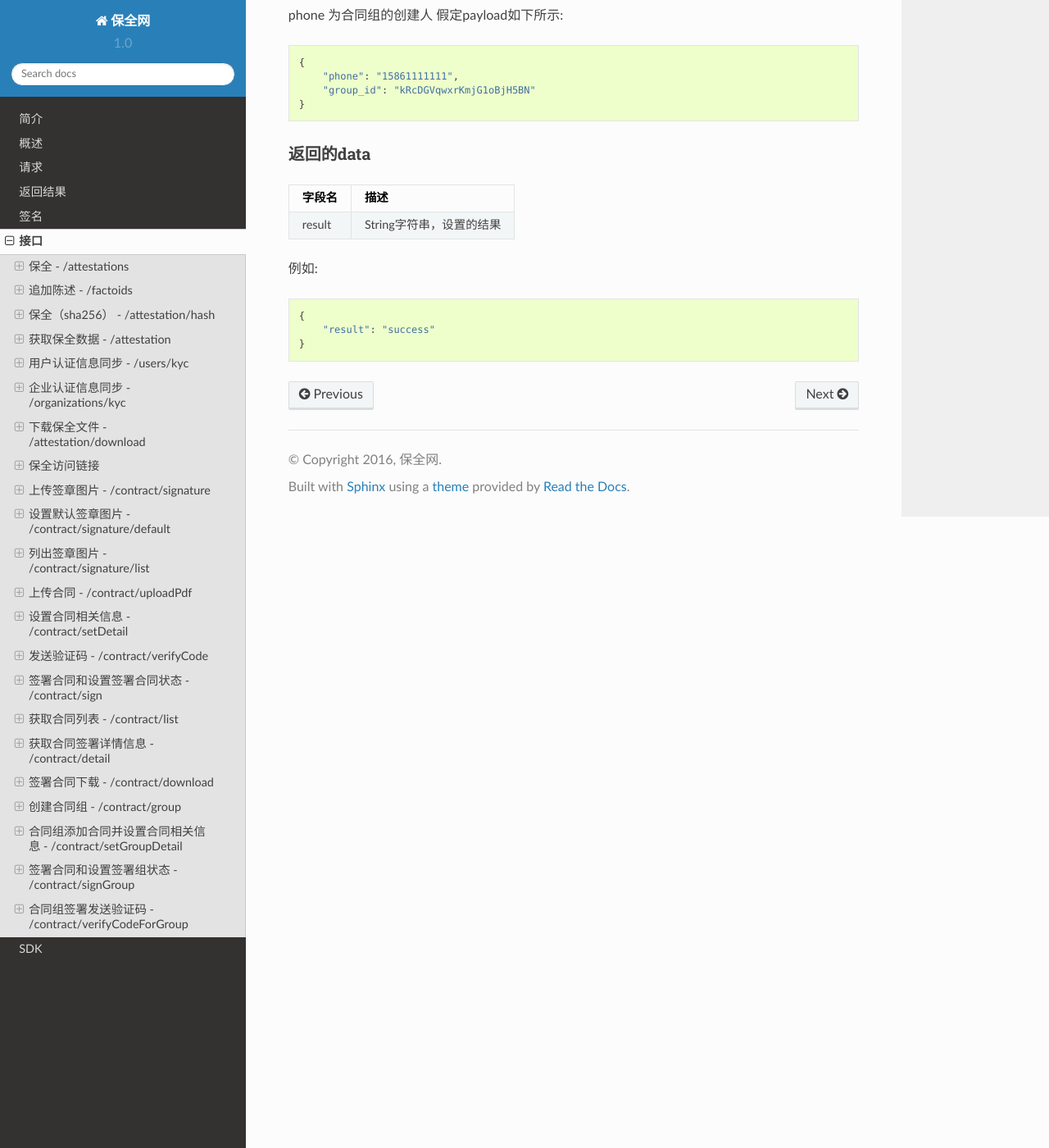
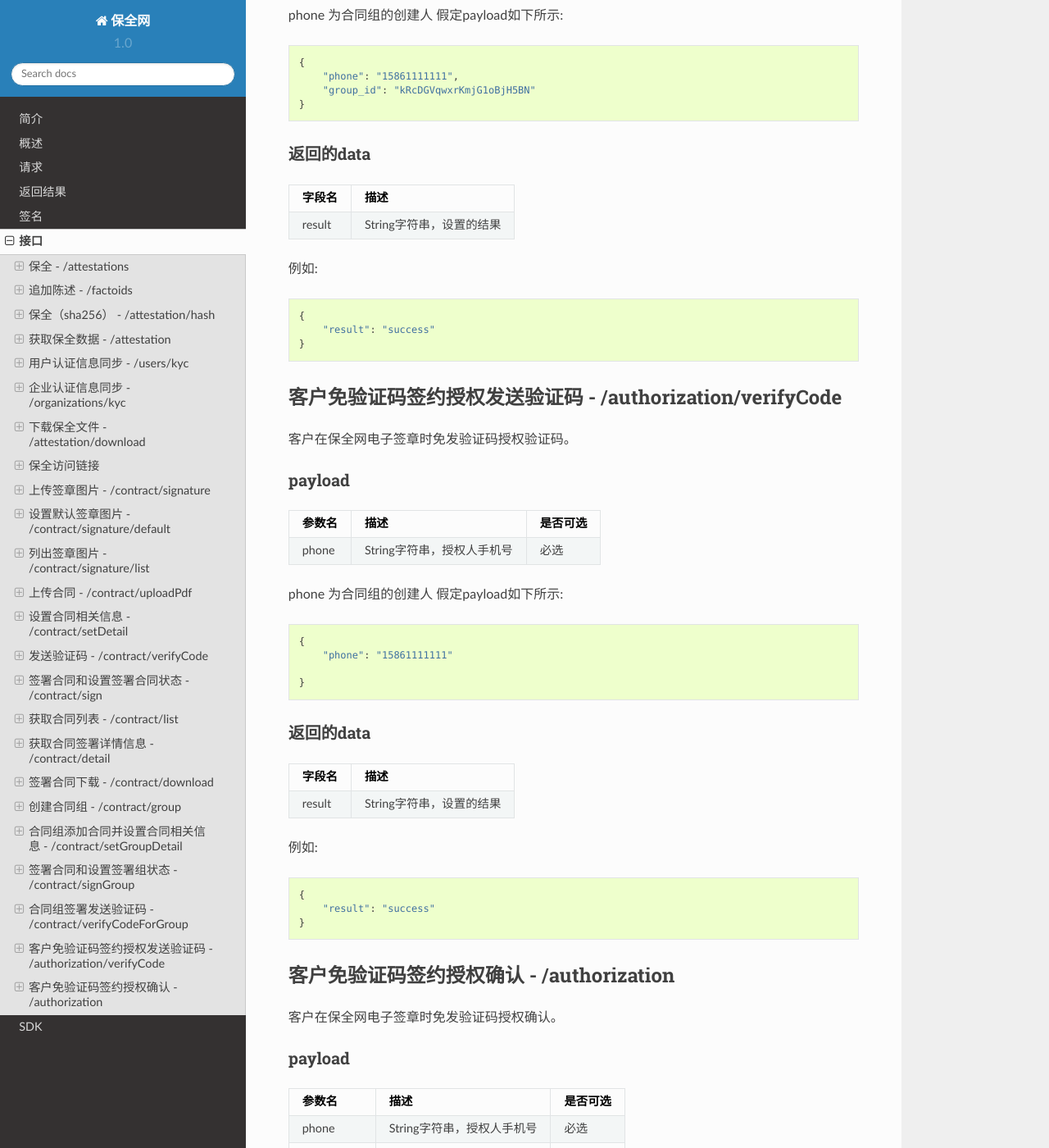
Before and after one commit to baoquan-hq/readthedocs, a Sphinx documentation site: the page built from docs/api.rst, in a window 1280 px wide and 1400 px high, scrolled down 29791 px. Shown: the whole window at 82% size. Built offline with Sphinx 7.4.7 and the Read the Docs theme 2.0.0, drawn with Linux system fonts in a browser that asks for light colours; some of the changed text lies outside the part shown.

Commit message:
新增客户免验证码签约授权

```diff
--- a/docs/api.rst
+++ b/docs/api.rst
@@ -1280,3 +1280,76 @@ result              String字符串，设置的结果
     {
         "result": "success"
     }
+
+客户免验证码签约授权发送验证码 - /authorization/verifyCode
+----------------------
+
+客户在保全网电子签章时免发验证码授权验证码。
+
+payload
+^^^^^^^^^^^^^^^
+
+=================  ======================================= ================
+参数名 				描述                         是否可选
+=================  ======================================= ================
+phone              String字符串，授权人手机号                    必选
+=================  ======================================= ================
+phone 为合同组的创建人
+假定payload如下所示::
+
+    {
+        "phone": "15861111111"
+
+    }
+
+返回的data
+^^^^^^^^^^^^^^
+
+=================  ================================
+字段名 				描述
+=================  ================================
+result              String字符串，设置的结果
+=================  ================================
+
+例如::
+
+    {
+        "result": "success"
+    }
+
+客户免验证码签约授权确认 - /authorization
+----------------------
+
+客户在保全网电子签章时免发验证码授权确认。
+
+payload
+^^^^^^^^^^^^^^^
+
+=================  ======================================= ================
+参数名 				描述                         是否可选
+=================  ======================================= ================
+phone              String字符串，授权人手机号                    必选
+verfiy_code          String字符串，验证码                    必选
+=================  ======================================= ================
+phone 为合同组的创建人
+假定payload如下所示::
+
+    {
+        "phone": "15861111111",
+        "verfiy_code": "1111"
+    }
+
+返回的data
+^^^^^^^^^^^^^^
+
+=================  ================================
+字段名 				描述
+=================  ================================
+result              String字符串，设置的结果
+=================  ================================
+
+例如::
+
+    {
+        "result": "success"
+    }
--- a/docs/java.rst
+++ b/docs/java.rst
@@ -502,3 +502,25 @@ getAttestation有两个参数，第1个参数ano是保全号，第二个参数fi
     } catch (ServerException e) {
         System.out.println(e.getMessage());
     }
+
+客户免验证码签约授权发送验证码
+------------------
+
+::
+
+    try {
+        client.senduthorizationVerifyCode( "15811111111");
+    } catch (ServerException e) {
+        System.out.println(e.getMessage());
+    }
+
+客户免验证码签约授权确认
+------------------
+
+::
+
+    try {
+         client.authorized( "15811111111","7333");
+    } catch (ServerException e) {
+        System.out.println(e.getMessage());
+    }
```
Also changed, not shown: other parts of docs/java.rst (+1 -1 lines).
